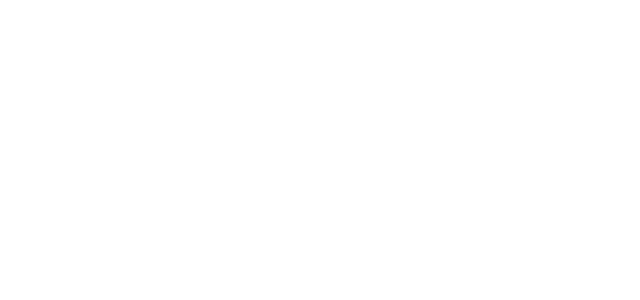
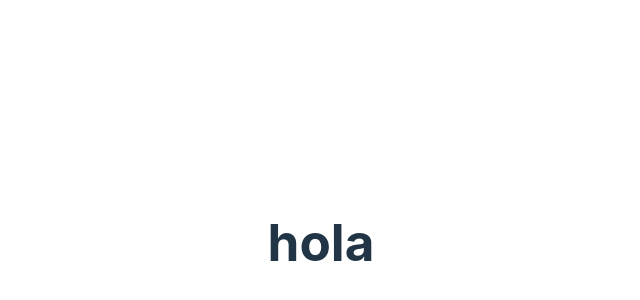
Before and after one commit to Calpurniax/restaurant_app, a React (Vite) app: page / in a window 1280 px wide. Shown: the part 158-458 px from the top of the page, without its empty margins (319-959 px from the left). Built offline with nearby package versions, Linux system fonts and the light colour scheme.

Commit message:
create header

```diff
--- a/src/App.jsx
+++ b/src/App.jsx
@@ -1,14 +1,10 @@
 //import { useState } from 'react'
 import './App.css'
-
+import Header from './components/Header'
 function App() {
 
-
   return (
-    <>
-
-
-    </>
+   <Header></Header>
   )
 }
 
--- /dev/null
+++ b/src/components/Header.jsx
@@ -0,0 +1,4 @@
+const Header =()=>{
+    return(
+        <h1>hola</h1>
+    )};export default Header
```
